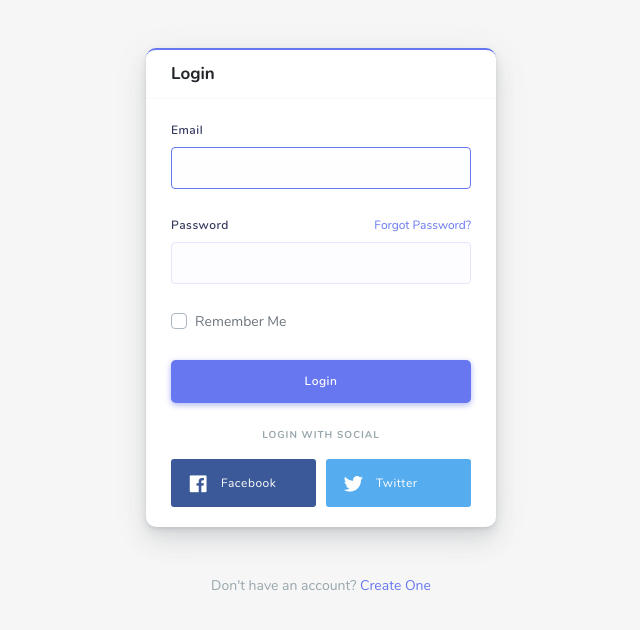
After one commit to nurnaby/our-protfolio-project, a PHP site: page /admin/login.php in a window 1280 px wide. The commit adds this page. Shown: the top 630 px of the page, without its empty margins (319-959 px from the left). Run offline with PHP 8.4, Linux system fonts and the light colour scheme.

Commit message:
create login page

```diff
--- /dev/null
+++ b/admin/login.php
@@ -0,0 +1,91 @@
+<!DOCTYPE html>
+<html lang="en">
+
+
+<!-- auth-login.html  21 Nov 2019 03:49:32 GMT -->
+
+<?php include'part/header.php'?>
+
+<body>
+    <div class="loader"></div>
+    <div id="app">
+        <section class="section">
+            <div class="container mt-5">
+                <div class="row">
+                    <div
+                        class="col-12 col-sm-8 offset-sm-2 col-md-6 offset-md-3 col-lg-6 offset-lg-3 col-xl-4 offset-xl-4">
+                        <div class="card card-primary">
+                            <div class="card-header">
+                                <h4>Login</h4>
+                            </div>
+                            <div class="card-body">
+                                <form method="POST" action="#" class="needs-validation" novalidate="">
+                                    <div class="form-group">
+                                        <label for="email">Email</label>
+                                        <input id="email" type="email" class="form-control" name="email" tabindex="1"
+                                            required autofocus>
+                                        <div class="invalid-feedback">
+                                            Please fill in your email
+                                        </div>
+                                    </div>
+                                    <div class="form-group">
+                                        <div class="d-block">
+                                            <label for="password" class="control-label">Password</label>
+                                            <div class="float-right">
+                                                <a href="auth-forgot-password.html" class="text-small">
+                                                    Forgot Password?
+                                                </a>
+                                            </div>
+                                        </div>
+                                        <input id="password" type="password" class="form-control" name="password"
+                                            tabindex="2" required>
+                                        <div class="invalid-feedback">
+                                            please fill in your password
+                                        </div>
+                                    </div>
+                                    <div class="form-group">
+                                        <div class="custom-control custom-checkbox">
+                                            <input type="checkbox" name="remember" class="custom-control-input"
+                                                tabindex="3" id="remember-me">
+                                            <label class="custom-control-label" for="remember-me">Remember Me</label>
+                                        </div>
+                                    </div>
+                                    <div class="form-group">
+                                        <button type="submit" class="btn btn-primary btn-lg btn-block" tabindex="4">
+                                            Login
+                                        </button>
+                                    </div>
+                                </form>
+                                <div class="text-center mt-4 mb-3">
+                                    <div class="text-job text-muted">Login With Social</div>
+                                </div>
+                                <div class="row sm-gutters">
+                                    <div class="col-6">
+                                        <a class="btn btn-block btn-social btn-facebook">
+                                            <span class="fab fa-facebook"></span> Facebook
+                                        </a>
+                                    </div>
+                                    <div class="col-6">
+                                        <a class="btn btn-block btn-social btn-twitter">
+                                            <span class="fab fa-twitter"></span> Twitter
+                                        </a>
+                                    </div>
+                                </div>
+                            </div>
+                        </div>
+                        <div class="mt-5 text-muted text-center">
+                            Don't have an account? <a href="auth-register.html">Create One</a>
+                        </div>
+                    </div>
+                </div>
+            </div>
+        </section>
+    </div>
+    <?php include'part/js-link.php';?>
+
+</body>
+
+
+<!-- auth-login.html  21 Nov 2019 03:49:32 GMT -->
+
+</html>
--- a/admin/part/header.php
+++ b/admin/part/header.php
@@ -4,6 +4,8 @@
     <title>Admin Dashboard </title>
     <!-- General CSS Files -->
     <link rel="stylesheet" href="assets/css/app.min.css">
+    <link rel="stylesheet" href="assets/bundles/bootstrap-social/bootstrap-social.css">
+
     <!-- Template CSS -->
     <link rel="stylesheet" href="assets/css/style.css">
     <link rel="stylesheet" href="assets/css/components.css">
--- /dev/null
+++ b/admin/part/js-link.php
@@ -0,0 +1,10 @@
+ <!-- General JS Scripts -->
+ <script src="assets/js/app.min.js"></script>
+ <!-- JS Libraies -->
+ <script src="assets/bundles/apexcharts/apexcharts.min.js"></script>
+ <!-- Page Specific JS File -->
+ <script src="assets/js/page/index.js"></script>
+ <!-- Template JS File -->
+ <script src="assets/js/scripts.js"></script>
+ <!-- Custom JS File -->
+ <script src="assets/js/custom.js"></script>
--- a/style.css
+++ b/style.css
@@ -510,3 +510,4 @@ p {
     height: auto;
     border-radius: 50%;
 }
+/* client section  */
```
Also changed, not shown: admin/index.php (+1 -10 lines).
